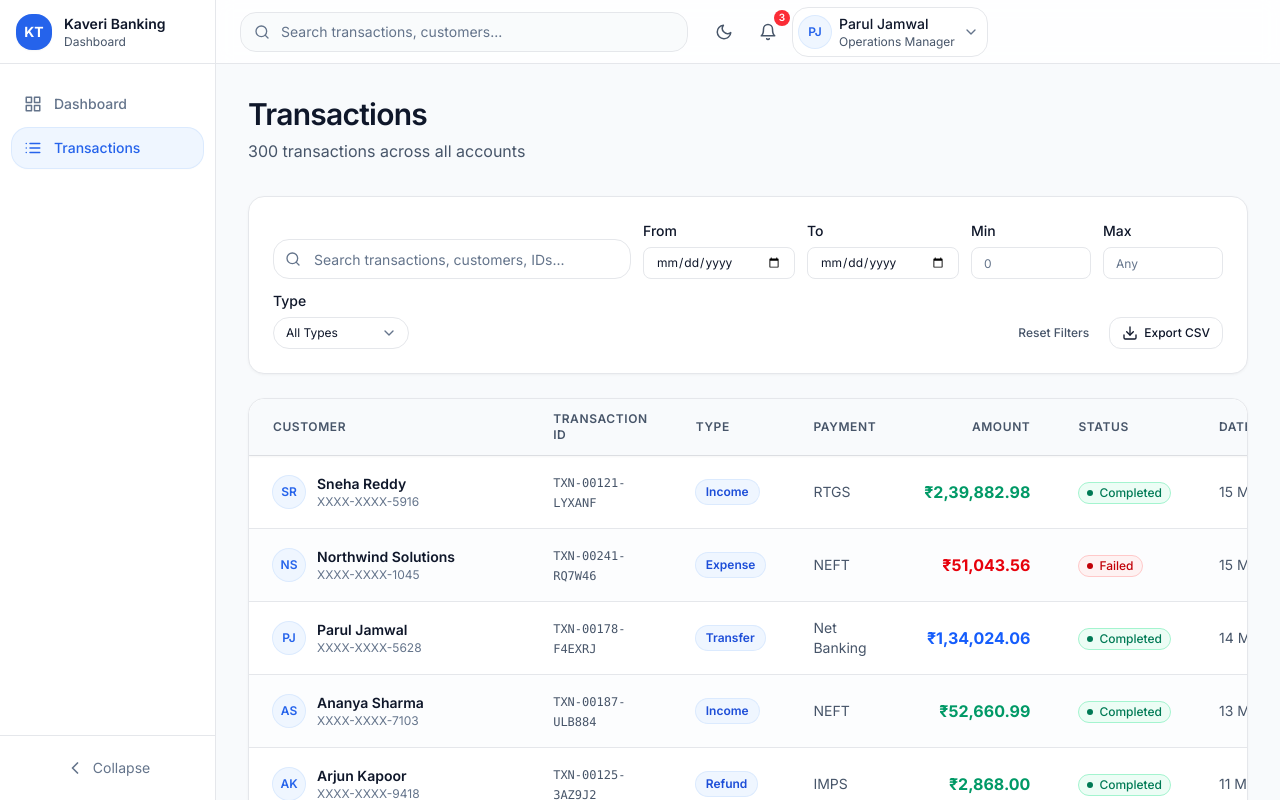
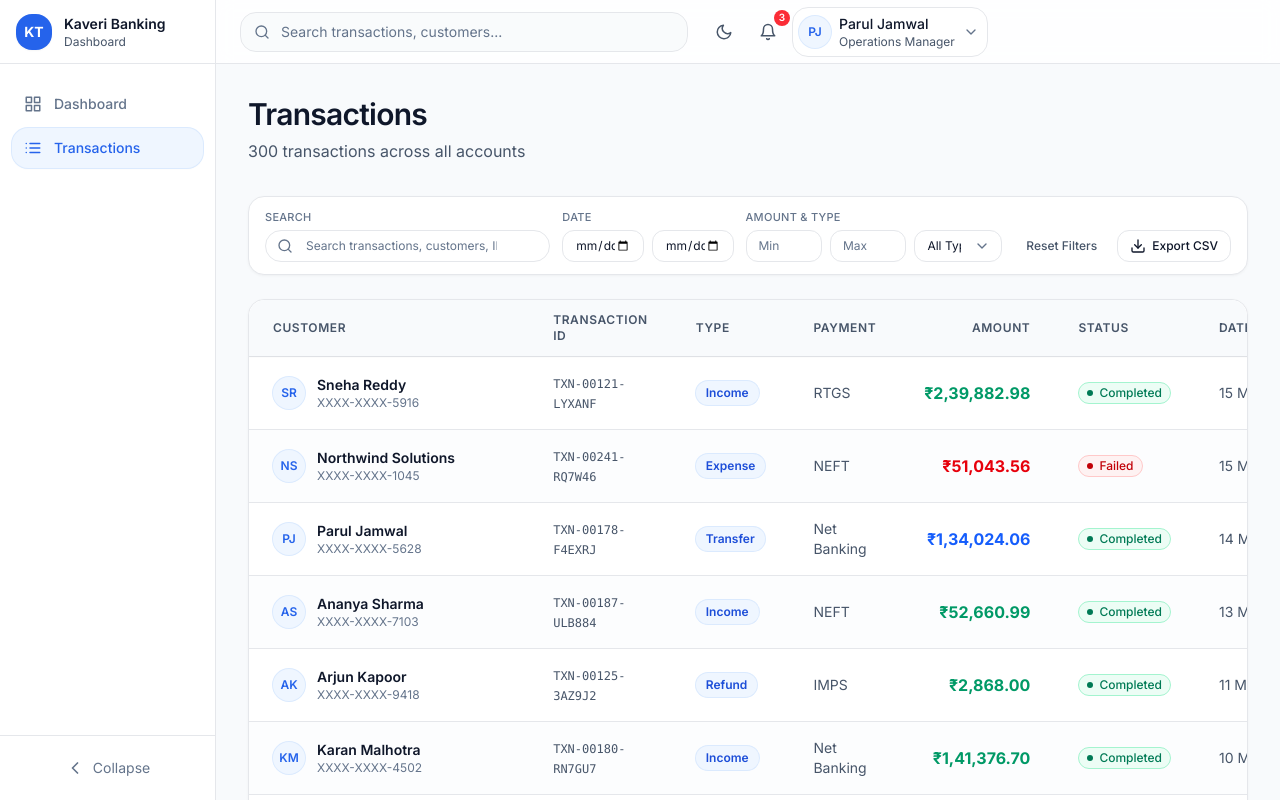
Before and after one commit to paruljamwal/Banking_Transaction_Dashboard, a React (Vite) app: page /transactions in a window 1280 px wide. Built offline with nearby package versions, Linux system fonts and the light colour scheme.

Commit message:
fix: filter section UI improvements

```diff
--- a/src/components/transactions/TransactionsSkeleton.jsx
+++ b/src/components/transactions/TransactionsSkeleton.jsx
@@ -5,15 +5,33 @@ import TableSkeleton from '@components/common/TableSkeleton'
 function TransactionsSkeleton() {
   return (
     <div className="space-y-6">
-      <Card padding="md">
-        <div className="flex flex-wrap items-end gap-3">
-          <Skeleton className="h-10 w-full max-w-sm flex-1 basis-full rounded-2xl sm:basis-[220px]" />
-          {Array.from({ length: 5 }).map((_, i) => (
-            <Skeleton key={i} className="h-10 w-full rounded-2xl sm:w-28" />
-          ))}
-          <div className="flex gap-2 sm:ml-auto">
-            <Skeleton className="h-8 w-24 rounded-xl" />
-            <Skeleton className="h-8 w-28 rounded-xl" />
+      <Card padding="sm" className="px-3 py-3 sm:px-4">
+        <div className="grid grid-cols-1 gap-3 md:grid-cols-2 xl:grid-cols-[minmax(0,2fr)_minmax(0,1.2fr)_minmax(0,1.8fr)_auto]">
+          <div className="space-y-1 md:col-span-2 xl:col-span-1">
+            <Skeleton className="h-3 w-12" />
+            <Skeleton className="h-8 w-full rounded-xl" />
+          </div>
+          <div className="space-y-1">
+            <Skeleton className="h-3 w-10" />
+            <div className="grid grid-cols-2 gap-2">
+              <Skeleton className="h-8 rounded-xl" />
+              <Skeleton className="h-8 rounded-xl" />
+            </div>
+          </div>
+          <div className="space-y-1">
+            <Skeleton className="h-3 w-20" />
+            <div className="grid grid-cols-3 gap-2">
+              <Skeleton className="h-8 rounded-xl" />
+              <Skeleton className="h-8 rounded-xl" />
+              <Skeleton className="h-8 rounded-xl" />
+            </div>
+          </div>
+          <div className="space-y-1 md:col-span-2 xl:col-span-1 xl:justify-self-end">
+            <Skeleton className="h-3 w-12 xl:ml-auto" />
+            <div className="flex justify-end gap-2">
+              <Skeleton className="h-8 w-24 rounded-xl" />
+              <Skeleton className="h-8 w-28 rounded-xl" />
+            </div>
           </div>
         </div>
       </Card>
--- a/src/components/transactions/TransactionsToolbar.jsx
+++ b/src/components/transactions/TransactionsToolbar.jsx
@@ -6,6 +6,17 @@ import Select from '@components/common/Select'
 import Card from '@components/common/Card'
 import { TRANSACTION_TYPE_FILTER_OPTIONS } from '@constants/filters'
 import { cn } from '@utils/cn'
+
+function ToolbarSection({ label, children, className }) {
+  return (
+    <div className={cn('flex min-w-0 flex-col gap-1', className)}>
+      <span className="text-[11px] font-medium tracking-wide text-muted uppercase">
+        {label}
+      </span>
+      {children}
+    </div>
+  )
+}
 
 function TransactionsToolbar({
   query,
@@ -18,69 +29,89 @@ function TransactionsToolbar({
   exportDisabled,
   className,
 }) {
+  const controlClassName = 'h-8 rounded-xl text-sm'
+
   return (
-    <Card padding="md" className={cn(className)}>
-      <div className="flex flex-wrap items-end gap-3">
+    <Card padding="sm" className={cn('px-3 py-3 sm:px-4', className)}>
+      <div
+        className={cn(
+          'grid grid-cols-1 items-end gap-3',
+          'md:grid-cols-2 md:gap-3',
+          'xl:grid-cols-[minmax(0,2fr)_minmax(0,1.2fr)_minmax(0,1.8fr)_auto] xl:gap-3',
+        )}
+      >
+        <ToolbarSection label="Search" className="md:col-span-2 xl:col-span-1">
           <SearchBar
             value={query}
             onChange={onQueryChange}
             onClear={onClearSearch}
+            size="sm"
             placeholder="Search transactions, customers, IDs..."
-          className="w-full min-w-[200px] flex-1 basis-full sm:basis-[220px] lg:max-w-sm"
+            className="w-full"
             ariaLabel="Search transactions"
           />
+        </ToolbarSection>
 
+        <ToolbarSection label="Date">
+          <div className="grid grid-cols-2 gap-2">
             <Input
-          label="From"
               type="date"
               size="sm"
               value={filters.dateFrom}
               onChange={(e) => onFilterChange('dateFrom', e.target.value)}
-          wrapperClassName="w-full sm:w-[9.5rem]"
+              aria-label="Date from"
+              className={controlClassName}
             />
-
             <Input
-          label="To"
               type="date"
               size="sm"
               value={filters.dateTo}
               onChange={(e) => onFilterChange('dateTo', e.target.value)}
-          wrapperClassName="w-full sm:w-[9.5rem]"
+              aria-label="Date to"
+              className={controlClassName}
             />
+          </div>
+        </ToolbarSection>
 
+        <ToolbarSection label="Amount & Type">
+          <div className="grid grid-cols-[minmax(0,1fr)_minmax(0,1fr)_minmax(0,1.15fr)] gap-2">
             <Input
-          label="Min"
               type="number"
               min="0"
               size="sm"
-          placeholder="0"
+              placeholder="Min"
               value={filters.amountMin}
               onChange={(e) => onFilterChange('amountMin', e.target.value)}
-          wrapperClassName="w-full sm:w-[7.5rem]"
+              aria-label="Minimum amount"
+              className={controlClassName}
             />
-
             <Input
-          label="Max"
               type="number"
               min="0"
               size="sm"
-          placeholder="Any"
+              placeholder="Max"
               value={filters.amountMax}
               onChange={(e) => onFilterChange('amountMax', e.target.value)}
-          wrapperClassName="w-full sm:w-[7.5rem]"
+              aria-label="Maximum amount"
+              className={controlClassName}
             />
-
             <Select
-          label="Type"
               size="sm"
               value={filters.transactionType}
               onChange={(e) => onFilterChange('transactionType', e.target.value)}
               options={TRANSACTION_TYPE_FILTER_OPTIONS}
               placeholder=""
-          wrapperClassName="w-full sm:w-[8.5rem]"
+              aria-label="Transaction type"
+              className={controlClassName}
             />
+          </div>
+        </ToolbarSection>
 
-        <div className="flex w-full shrink-0 flex-wrap items-center gap-2 sm:ml-auto sm:w-auto">
+        <ToolbarSection
+          label="Actions"
+          className="md:col-span-2 xl:col-span-1 xl:justify-self-end [&>span]:invisible"
+        >
+          <div className="flex items-center justify-end gap-2">
             <Button variant="ghost" size="sm" onClick={onResetFilters}>
               Reset Filters
             </Button>
@@ -94,6 +125,7 @@ function TransactionsToolbar({
               Export CSV
             </Button>
           </div>
+        </ToolbarSection>
       </div>
     </Card>
   )
```
Lines whose indentation alone changed are shown as unchanged.
